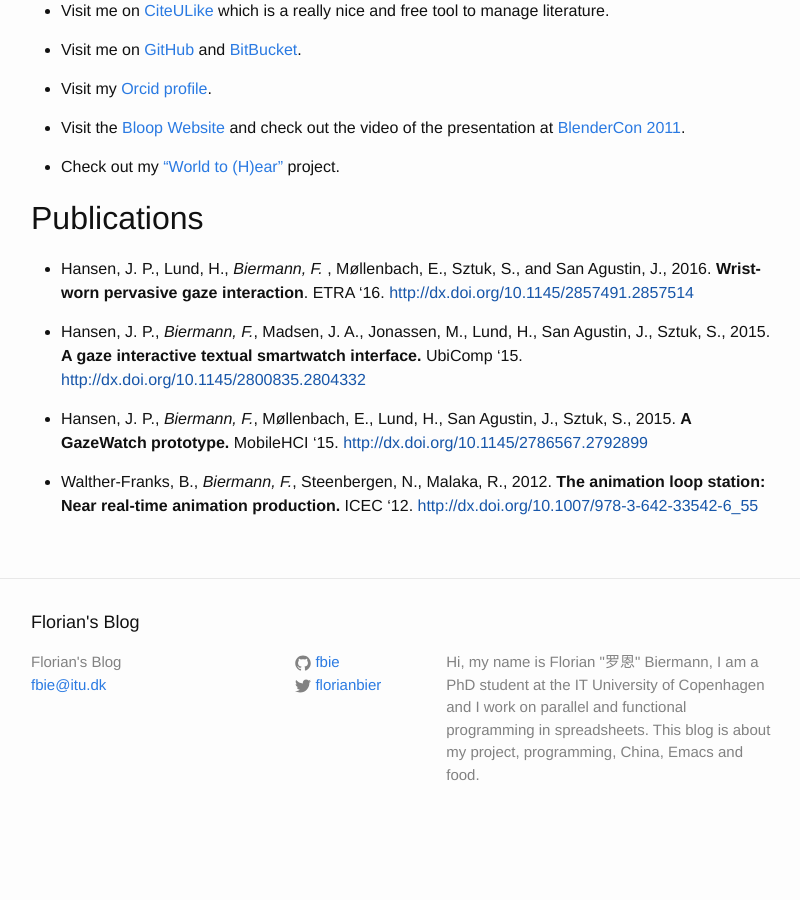
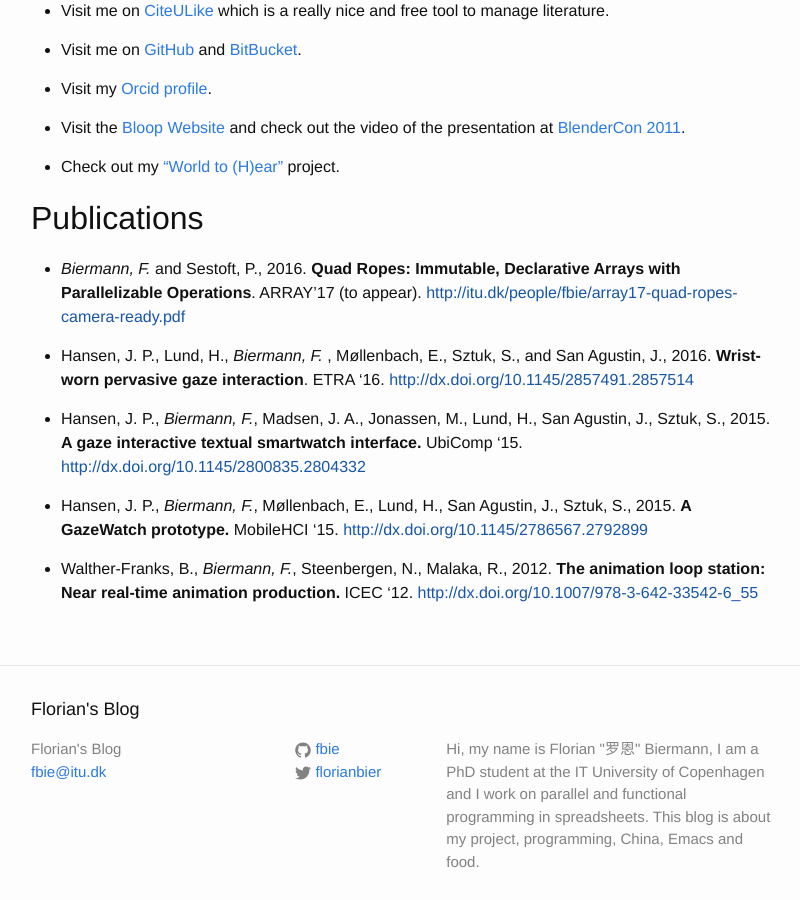
Before and after one commit to fbie/fbie.github.io, a Jekyll site: the page built from about.md, in a window 1280 px wide and 900 px high, scrolled down 1389 px. Shown: the whole window, without its empty margins (239-1039 px from the left). Built offline with Jekyll 4.4.1, drawn with Linux system fonts in a browser that asks for light colours; before the commit the page ends 2235 px from its top, so only the background shows below that.

Commit message:
add quad ropes paper

```diff
--- a/about.md
+++ b/about.md
@@ -70,6 +70,10 @@ project.
 
 ## Publications ##
 
+- *Biermann, F.* and Sestoft, P., 2016. **Quad Ropes: Immutable,
+  Declarative Arrays with Parallelizable Operations**. ARRAY'17 (to
+  appear). [http://itu.dk/people/fbie/array17-quad-ropes-camera-ready.pdf]()
+
 - Hansen, J. P., Lund, H., *Biermann, F.* , Møllenbach, E., Sztuk, S.,
   and San Agustin, J., 2016. **Wrist-worn pervasive gaze
   interaction**. ETRA '16. [http://dx.doi.org/10.1145/2857491.2857514]()
```
